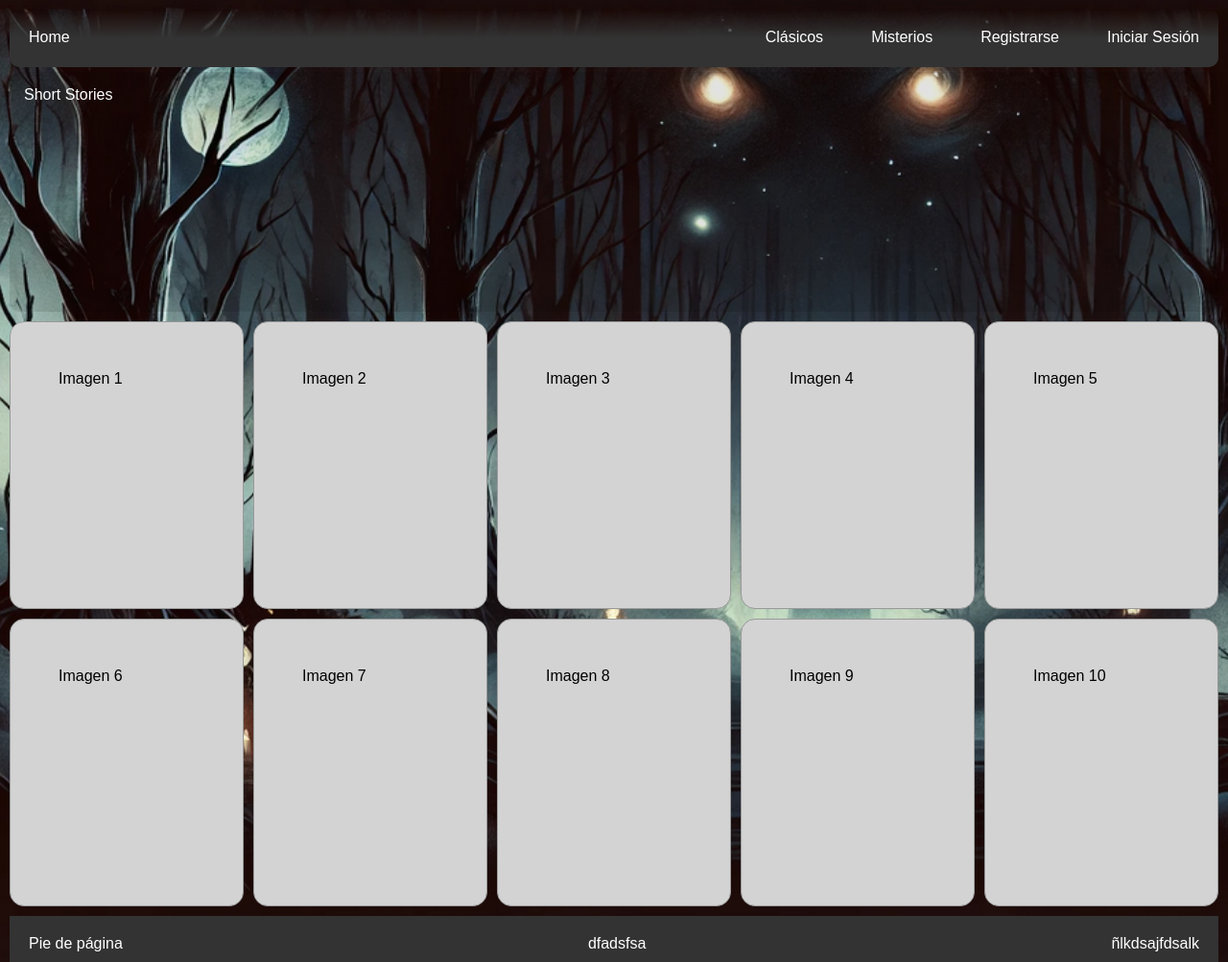
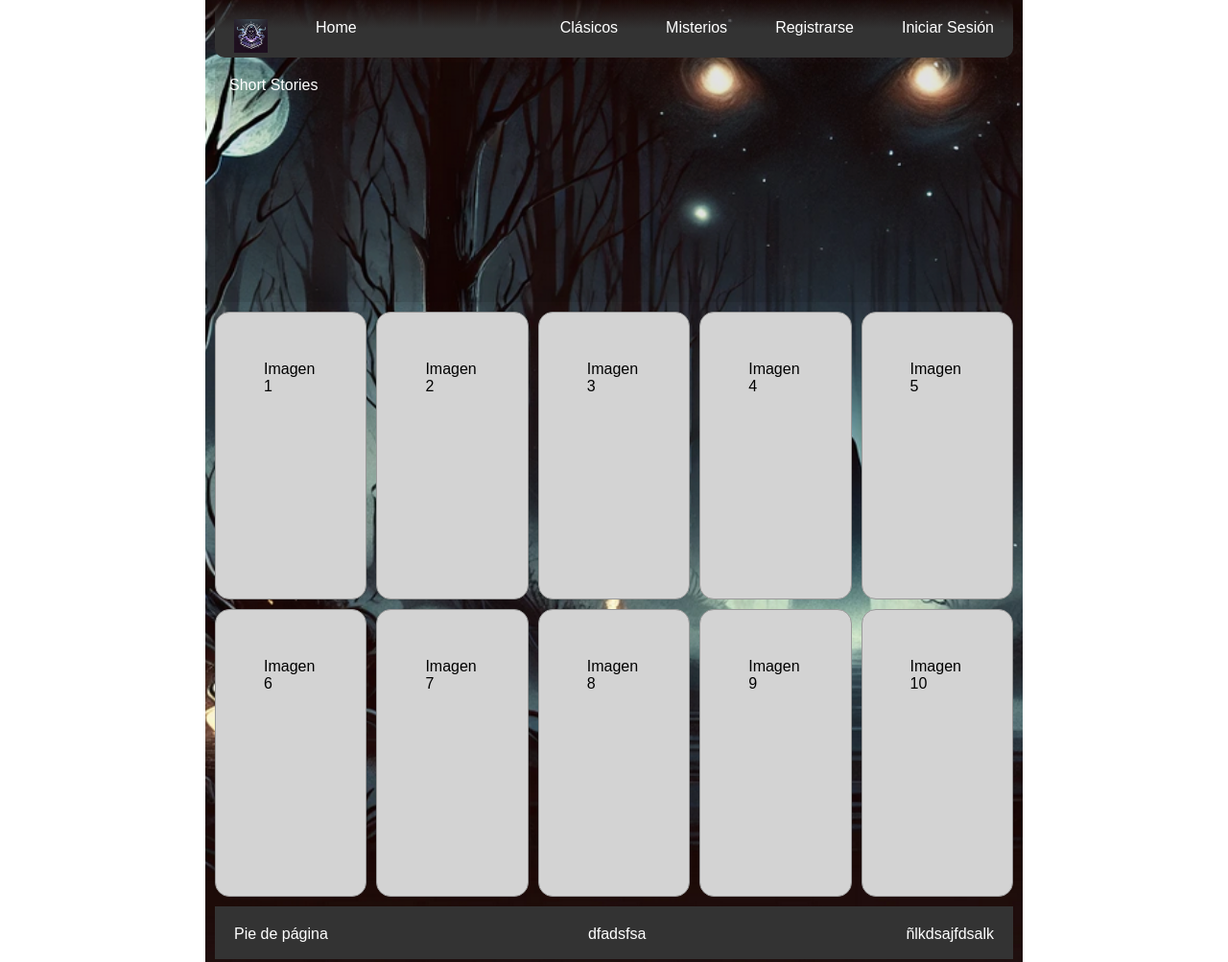
Before and after one commit to Andcraftt/Trabajo_AnAn_Len, a plain HTML site: page index.html in a window 1280 px wide. Shown: the top 1003 px of the page at 96% size. Drawn offline with Linux system fonts and the light colour scheme.

Commit message:
iconoguapo

```diff
--- a/css/styles.css
+++ b/css/styles.css
@@ -5,7 +5,12 @@ body {
     justify-content: center;
     align-items: center;
     height: 1000px;
-
+    width: 100vw;
+    display: flex;
+    justify-content: center;
+}
+.icono{
+ width: 35px;
 }
 .container {
     display: grid;
@@ -21,6 +26,7 @@ body {
     grid-template-columns: repeat(5, 1fr);
     grid-template-rows: 55px 250px 300px 300px 55px;
     gap: 10px;
+    width: 65vw;
     max-height:1000px;
     max-width: 100vw;
     padding: 10px;
@@ -44,6 +50,11 @@ header div a{
 header div a:hover{
     text-decoration: none;
     color:grey;
+}
+.izquierda{
+    display:flex;
+    justify-content: space-between;
+    gap: 50px;
 }
 .derecha{
     display: flex;
--- a/index.html
+++ b/index.html
@@ -9,7 +9,10 @@
 <body>
     <div class="container">
         <header>
-            <div>Home</div>
+            <div class="izquierda">
+                <div><img src="./img/icono.webp" class="icono" alt=""></div>
+                <div>Home</div>
+            </div>
             <div class="derecha">
                 <div>Clásicos</div>
                 <div>Misterios</div>
```
Also changed, not shown: img/icono.webp (added).
